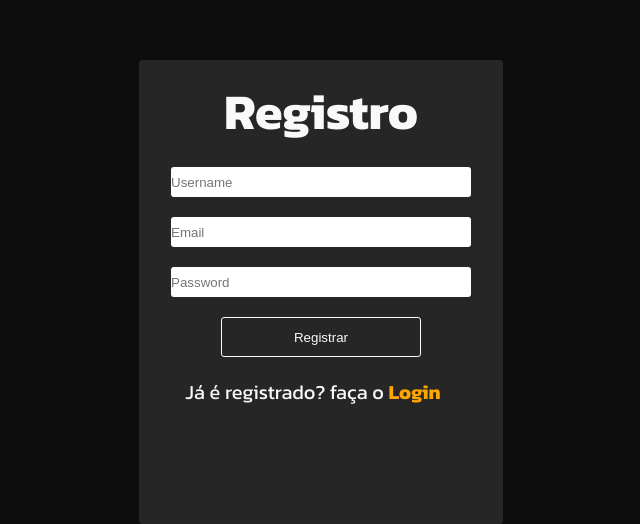
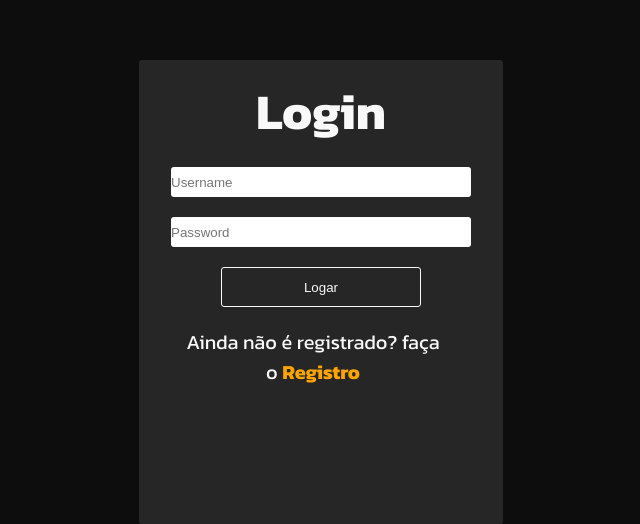
Before and after one commit to AleBalla08/hooperStats-frontend, a React (Vite) app: page /#/login in a window 1280 px wide. Shown: the part 650-1174 px from the top of the page, without its empty margins (319-959 px from the left). Built offline with nearby package versions, Linux system fonts and the light colour scheme.

Commit message:
login screen

```diff
--- a/src/login/login.css
+++ b/src/login/login.css
@@ -99,3 +99,64 @@ body{
 
 
 /* LOGIN */
+
+
+#login__div{
+    background-color: var(--cinza-escuro);
+    width: 300px;
+    margin: auto;
+    align-items: center;
+    text-align: center;
+    margin-top: 50%;
+    height: 400px;
+    border-radius: 3px;
+}
+
+#login__title{
+    color: var(--branco);
+    font-size: 50px;
+    padding: 0.1em 0 0.8em 0;
+    font-family: var(--font-principal);
+}
+
+#login__form{
+    width: 90%;
+    display: flex;
+    flex-direction: column;
+    gap: 20px;
+}
+
+#login__form input{
+    width: 300px;
+    height: 30px;
+    border-radius: 3px;
+    border: none;
+    outline: none;
+}
+
+#login__form button{
+    margin: auto;
+    width: 200px;
+    height: 40px;
+    border-radius: 3px;
+    border: 1px solid var(--branco);
+    background-color: transparent;
+    color: var(--branco);
+    transition: 0.3s ease;
+    margin-left: 50px;
+}
+
+#login__form button:hover{
+    border: 1px solid orange;
+    background-color: orange;
+    color: var(--branco);
+}
+
+#login__form p{
+    margin-left: 14px;
+    color: var(--branco);
+    font-family: var(--font-principal);
+}
+#login__form p strong{
+    color: orange;
+}
--- a/src/login/login.tsx
+++ b/src/login/login.tsx
@@ -17,34 +17,59 @@ function Login(){
             const response = await fetch('http://127.0.0.1:8000/api/login/', {
                 method: 'POST',
                 headers: {
-                    'Content-Type':'application/json',
+                    'Content-Type': 'application/json',
                 },
-                body: JSON.stringify({username, password})
+                body: JSON.stringify({ username, password })
             });
 
+            const responseText = await response.text();
+
+            console.log('Resposta da API:', responseText);
+
             if (!response.ok) {
-                const errorData = await response.json();
-                throw new Error(errorData.detail || 'Login failed')
+                throw new Error('Erro ao fazer login: ' + responseText);
             }
 
-            setMessage('Usuário logado com sucesso!')
-            navigate('profile/');
+            const data = JSON.parse(responseText);
+
+            localStorage.setItem('access_token', data.access_token);
+
+            setMessage('Usuário logado com sucesso!');
+            navigate('/profile');
         } catch (err) {
             setMessage((err as Error).message);
         }
-    }
+    };
+
 
 
 
     return (
         <>
         <TopMenu/>
-        <div style={{ padding: '2rem' }} id="register__div">
-          <h2 id="register__title">Registro</h2>
-          <form id="register__form">
-            <button type="submit">Registrar</button>
-            <p>Já é registrado? faça o <a href="#">Login</a></p>
+        <div style={{ padding: '2rem' }} id="login__div">
+          <h2 id="login__title">Login</h2>
+          <form onSubmit={handleLogin} id="login__form">
+            <input
+              type="text"
+              placeholder="Username"
+              value={username}
+              onChange={e => setUsername(e.target.value)}
+              required
+            />
+            <input
+              type="password"
+              placeholder="Password"
+              value={password}
+              onChange={e => setPassword(e.target.value)}
+              required
+            />
+            <button type="submit">Logar</button>
+            <p>Ainda não é registrado? faça o <strong>Registro</strong></p>
+            {message && <p style={{ color: "orange" }}>{message}</p>}
+
           </form>
+
         </div>
         </>
       );
--- a/src/main.tsx
+++ b/src/main.tsx
@@ -1,7 +1,7 @@
 import { StrictMode } from 'react';
 import { createRoot } from 'react-dom/client';
 import './index.css';
-import { HashRouter as Router, Routes, Route } from 'react-router-dom';
+import { HashRouter as Router, Routes, Route, Navigate } from 'react-router-dom';
 import App from './App';
 import SingleSession from './singleSession/singleSession';
 import Profile from './profile/profile';
@@ -21,15 +21,17 @@ const Main = () => {
       <Routes>
         {!authenticated ? (
           <>
-            <Route path="*" element={<Register />} />
+            <Route path="/login" element={<Login />} />
+            <Route path="/register" element={<Register />} />
+            <Route path="*" element={<Navigate to="/login" />} />
           </>
         ) : (
           <>
             <Route path="/" element={<App />} />
-            <Route path="/login" element={<Login/>}/>
             <Route path="/singleSession/:sessionId" element={<SingleSession />} />
             <Route path="/profile" element={<Profile />} />
             <Route path="/workouts" element={<DoneSessions />} />
+            <Route path="*" element={<Navigate to="/" />} />
           </>
         )}
       </Routes>
```
